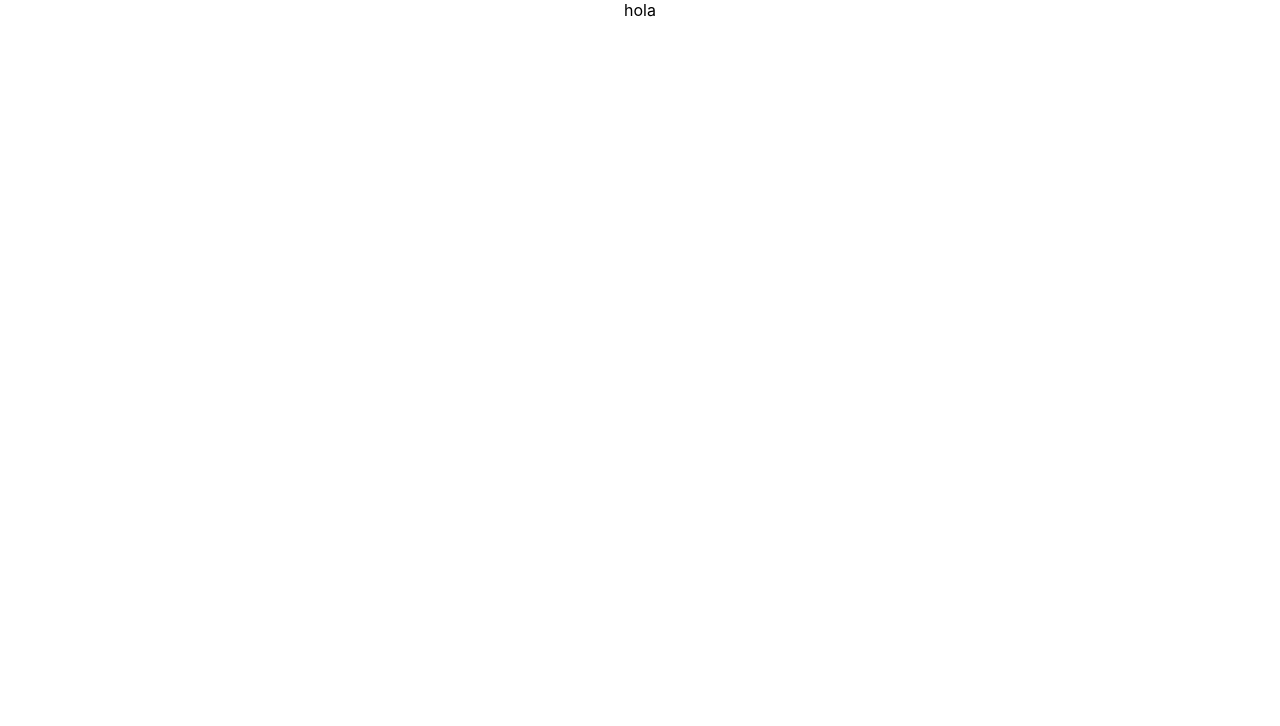
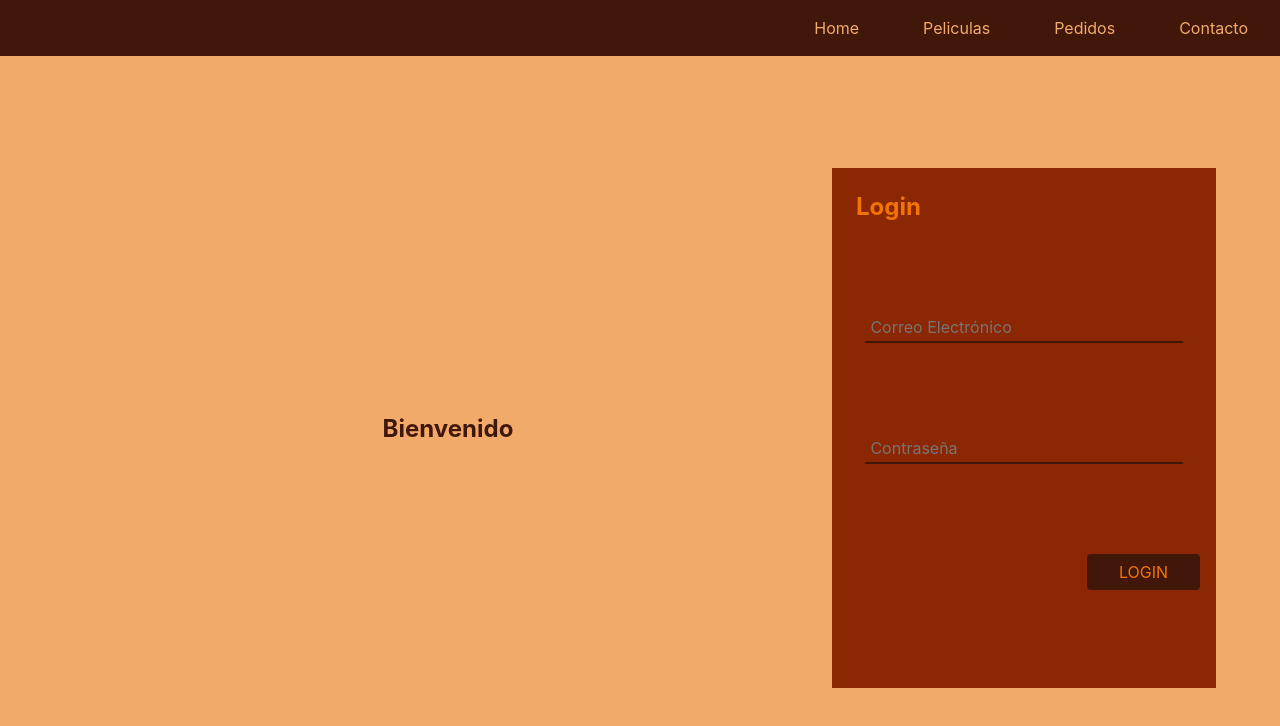
Before and after one commit to aramossanchez/Proyecto_Frontend_React, a React (Create React App) app in the folder frontend/: page / in a window 1280 px wide. Shown: the top 726 px of the page. Built offline with nearby package versions, Linux system fonts and the light colour scheme.

Commit message:
subo login en home y empiezo a crear vista de peliculas

```diff
--- a/frontend/src/App.js
+++ b/frontend/src/App.js
@@ -1,10 +1,25 @@
-import logo from './logo.svg';
 import './App.css';
+import {BrowserRouter, Routes, Route} from 'react-router-dom';
+import Home from './Containers/Home/Home';
+import Header from './Components/Header/Header';
+import Peliculas from './Containers/Peliculas/Peliculas';
 
 function App() {
   return (
     <div className="App">
-      hola
+      <BrowserRouter>
+
+        <Header />
+
+        <Routes>
+
+          <Route path="/" element={<Home />} />
+          <Route path="/peliculas" element={<Peliculas />} />
+
+        </Routes>
+
+      </BrowserRouter>
+
     </div>
   );
 }
--- /dev/null
+++ b/frontend/src/Components/Header/Header.css
@@ -0,0 +1,27 @@
+:root {
+    --masoscuro: #401708;
+    --oscuro: #8C2703;
+    --neutro: #D93D04;
+    --claro: #F27405;
+    --masclaro: #F2AA6B;
+}
+#container-header{
+    height: 3.5em;
+    width: 100%;
+    background-color: var(--masoscuro);
+    color: var(--masclaro);
+    display: flex;
+    flex-direction: row;
+    align-items: center;
+    justify-content: flex-end;
+}
+/*ENLACES*/
+#container-header div{
+    margin: 0 2em;
+    cursor: pointer;
+    transition: 0.3s;
+}
+#container-header div:hover{
+    text-shadow: 0px 0px 5px var(--masclaro);
+    transform: scale(1.1);
+}
--- /dev/null
+++ b/frontend/src/Components/Header/Header.jsx
@@ -0,0 +1,23 @@
+import React from 'react';
+import './Header.css';
+import { useNavigate } from 'react-router-dom';
+
+const Header = () =>{
+
+    const navigate = useNavigate();//CREADO PARA REDIRECCIONAR ENTRE CONTAINERS
+
+    const redireccionar = (destino) =>{
+        navigate(destino)
+    }
+
+    return(
+        <div id="container-header">
+            <div className="enlace-header" onClick={()=>redireccionar("/")}>Home</div>
+            <div className="enlace-header" onClick={()=>redireccionar("/peliculas")}>Peliculas</div>
+            <div className="enlace-header">Pedidos</div>
+            <div className="enlace-header">Contacto</div>
+        </div>
+    )
+}
+
+export default Header;
--- /dev/null
+++ b/frontend/src/Containers/Home/Home.css
@@ -0,0 +1,72 @@
+:root {
+    --masoscuro: #401708;
+    --oscuro: #8C2703;
+    --neutro: #D93D04;
+    --claro: #F27405;
+    --masclaro: #F2AA6B;
+}
+/* CONTENEDOR HOME */
+#container-home{
+    width: 100vw;
+    height: calc(100vh - 3.5em);
+    background-color: var(--masclaro);
+    color: var(--masoscuro);
+    display: flex;
+    flex-direction: row;
+    align-items: center;
+    justify-content: center;
+}
+/* BLOQUE IZQUIERDA HOME */
+#mensaje-inicio{
+    width: 60%;
+}
+/* BLOQUE DERECHA HOME */
+#login-inicio{
+    width: 30%;
+    height: 70%;
+    display: flex;
+    flex-direction: column;
+    align-items: center;
+    justify-content: space-between;
+    background-color: var(--oscuro);
+}
+/* H2 DE HOME */
+#login-inicio h2{
+    color: var(--claro);
+    align-self: flex-start;
+    margin: 1em 0 0 1em;
+}
+/* INPUT DE HOME */
+#login-inicio input{
+    all:unset;
+    text-align: left;
+    border: 2px solid transparent;
+    border-bottom: 2px solid var(--masoscuro);
+    padding: 0.25em;
+    width: 80%;
+}
+#login-inicio input:focus{
+    border: 2px solid var(--masoscuro);
+    background-color: var(--claro);
+}
+/* BOTON LOGIN DE HOME */
+#boton-login{
+    color: var(--claro);
+    background-color: var(--masoscuro);
+    padding: 0.5em 2em;
+    border-radius: 0.25em;
+    cursor: pointer;
+    transition: 0.3s;
+    align-self: flex-end;
+    margin: 0 1em 0.5em 0;
+}
+#boton-login:hover{
+    color: var(--neutro);
+    background-color: var(--masclaro);
+    padding: 0.5em 2em;
+    border-radius: 0.25em;
+    cursor: pointer;
+    transition: 0.3s;
+    align-self: flex-end;
+    margin: 0 1em 0.5em 0;
+}
--- /dev/null
+++ b/frontend/src/Containers/Home/Home.jsx
@@ -0,0 +1,55 @@
+import React, { useState } from 'react';
+import './Home.css';
+import { useNavigate } from 'react-router-dom';
+import axios from 'axios';
+
+const Home = () =>{
+
+    const navigate = useNavigate();//CREADO PARA REDIRECCIONAR ENTRE CONTAINERS
+
+    //HOOKS
+    const [datosUsuario, setdatosUsuario] = useState({correo:"", clave:""});
+    const [mensajeError, setmensajeError] = useState("");
+
+    //HANDLERS
+    const rellenarDatos = (e) =>{
+        setdatosUsuario({...datosUsuario, [e.target.name]: e.target.value})
+    }
+
+    //FUNCIÓN PARA LOGUEAR USUARIO
+    const loguear = async () => {
+        console.log("hola");
+
+        let body = {
+            correo: datosUsuario.correo,
+            clave: datosUsuario.clave
+        };
+
+        let res = await axios.post("https://aramossanchez-videoclub-api.herokuapp.com/usuarios/login", body);
+
+        try {
+            localStorage.setItem("datosLogin", JSON.stringify(res.data));
+            navigate("/perfil");
+        } catch (error) {
+            setmensajeError(error);
+            console.log(mensajeError);
+        }
+    }
+
+    return(
+        <div id="container-home">
+            <div id="mensaje-inicio">
+                <h2>Bienvenido</h2>
+            </div>
+            <div id="login-inicio">
+                <h2>Login</h2>
+                <input type="email" name="correo" id="correo" title="correo" placeholder="Correo Electrónico" autoComplete="off" onChange={(e)=>rellenarDatos(e)}/>
+                <input type="password" name="clave" id="clave" title="clave" placeholder="Contraseña" autoComplete="off" onChange={(e)=>rellenarDatos(e)}/>
+                <div id="boton-login" onClick={()=>loguear()}>LOGIN</div>
+                <div id="error-login">{setmensajeError}</div>
+            </div>
+        </div>
+    )
+}
+
+export default Home;
--- /dev/null
+++ b/frontend/src/Containers/Peliculas/Peliculas.jsx
@@ -0,0 +1,24 @@
+import React, { useEffect, useState } from 'react';
+import './Peliculas.css';
+import axios from 'axios';
+
+const Peliculas = () =>{
+
+    //HOOKS
+    const [peliculas, setPeliculas] = useState([]);
+
+    useEffect(async ()=>{
+        let res = await axios.get("https://aramossanchez-videoclub-api.herokuapp.com/peliculas/");
+        setPeliculas((res.data));
+    }, [])
+
+    return(
+        <div id="container-peliculas">
+            {peliculas.map((pelicula)=>{
+                return <div key={pelicula.id}>{JSON.stringify(pelicula.titulo)}</div>
+            })}
+        </div>
+    )
+}
+
+export default Peliculas;
--- a/frontend/src/index.css
+++ b/frontend/src/index.css
@@ -1,3 +1,7 @@
+*{
+  padding: 0;
+  margin: 0;
+}
 body {
   margin: 0;
   font-family: -apple-system, BlinkMacSystemFont, 'Segoe UI', 'Roboto', 'Oxygen',
```
Also changed, not shown: frontend/src/Containers/Peliculas/Peliculas.css (added), 1 other file (tests, documents, lock files or other folders).
